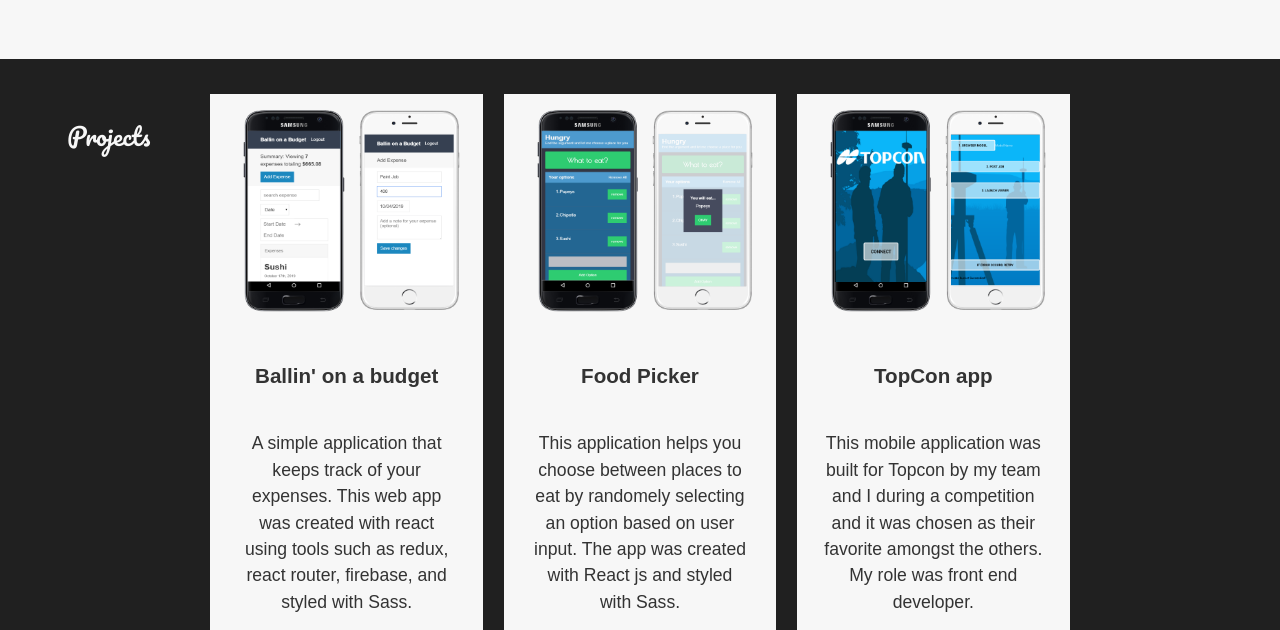
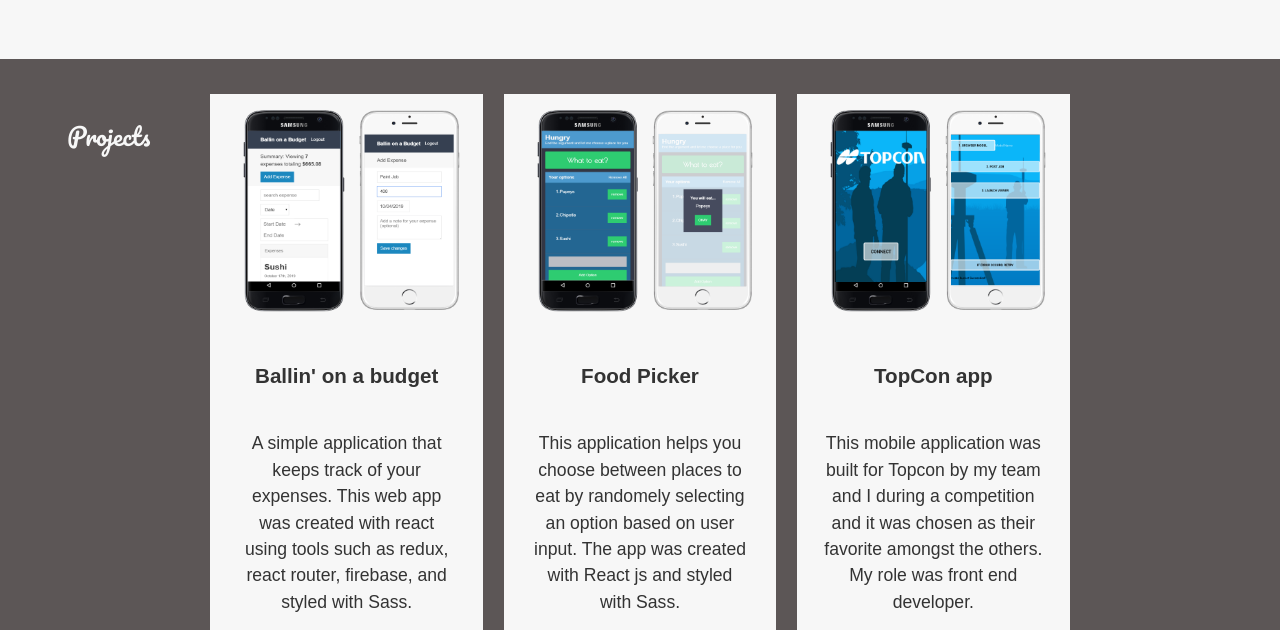
Before and after one commit to Bungeegum/TheRealPortfolio, a plain HTML site: page index.html in a window 1280 px wide. Shown: the part 692-1322 px from the top of the page. Drawn offline with nearby package versions, Linux system fonts and the light colour scheme.

Commit message:
Update style.css

```diff
--- a/css/style.css
+++ b/css/style.css
@@ -136,7 +136,7 @@ a{
 
 #section-2{
   padding: 2em 1em 1em;
-  background:#202020;
+  background:rgb(92, 86, 86);;
 }
 
 #section-2 ul{
```
